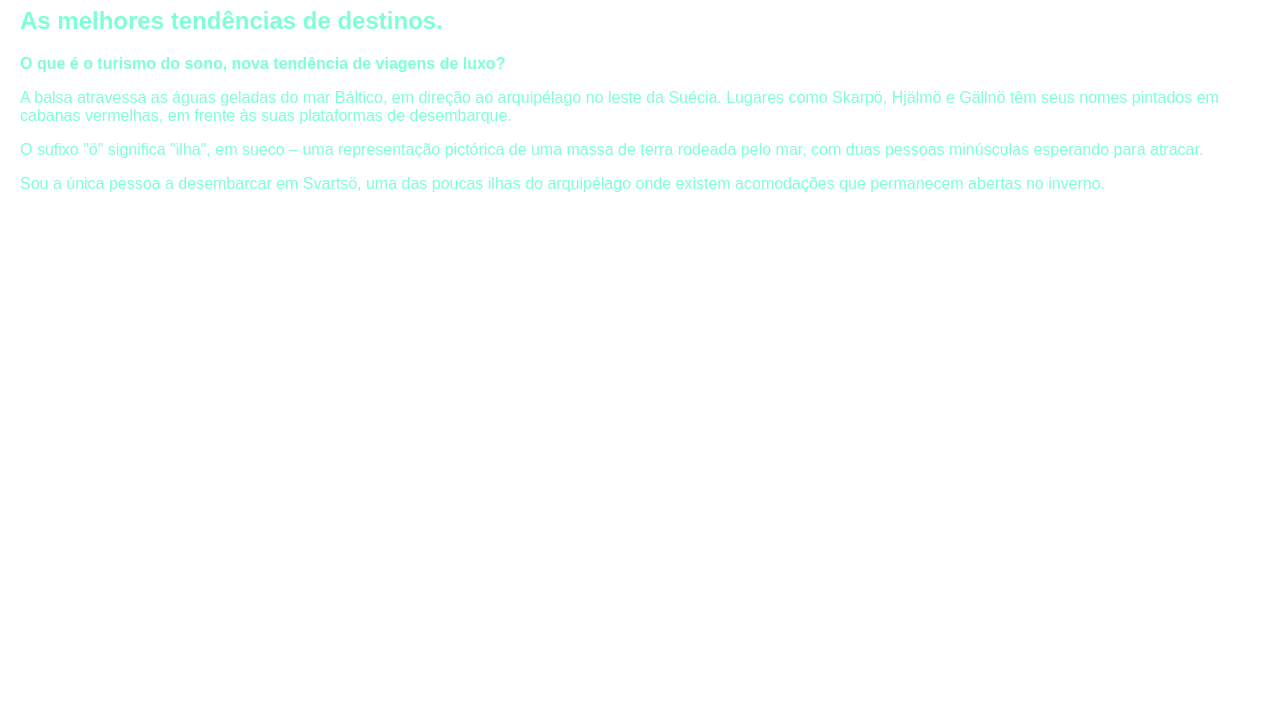
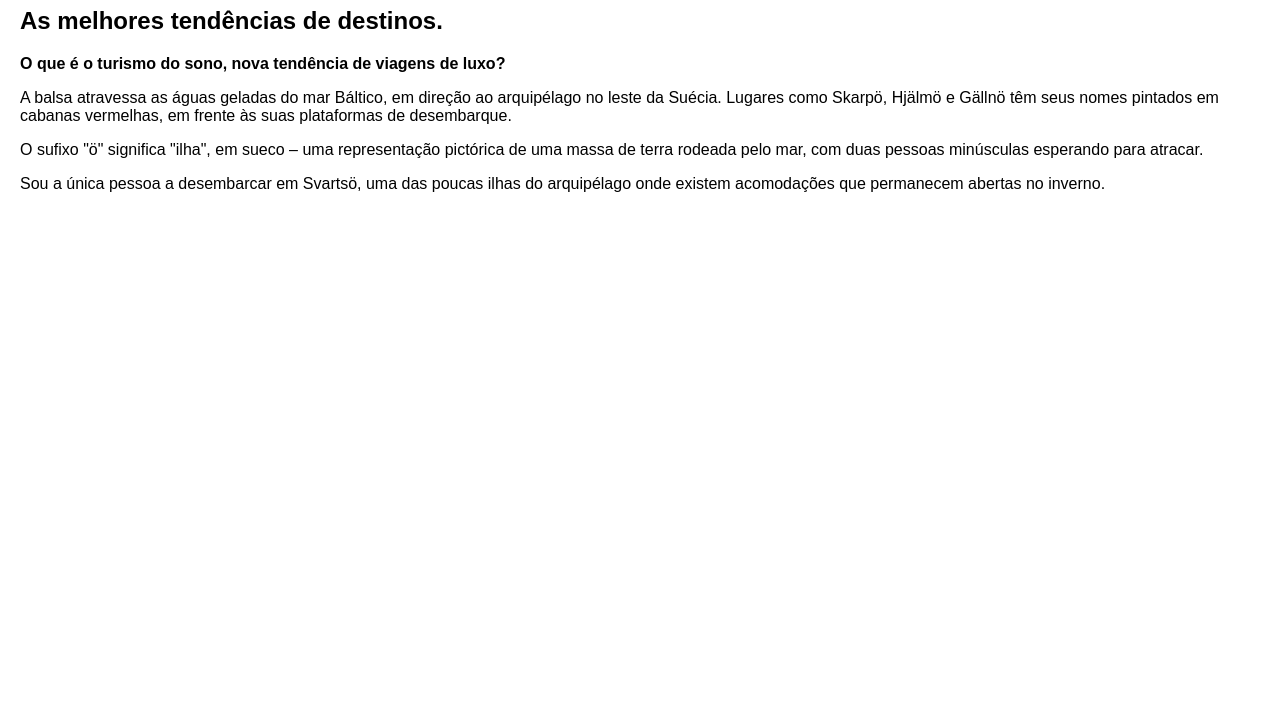
Before and after one commit to Samuelprof28/viagensx, a plain HTML site: page index.html in a window 1280 px wide. Shown: the part 73-800 px from the top of the page. Drawn offline with Linux system fonts and the light colour scheme.

Commit message:
commit 9

```diff
--- a/style.css
+++ b/style.css
@@ -2,5 +2,5 @@ body {
     font-family: Arial, Helvetica, sans-serif;
     margin: 20px;
     background-color: white;
-    color: aquamarine;
+    color: rgb(0, 0, 0);
 }
```
